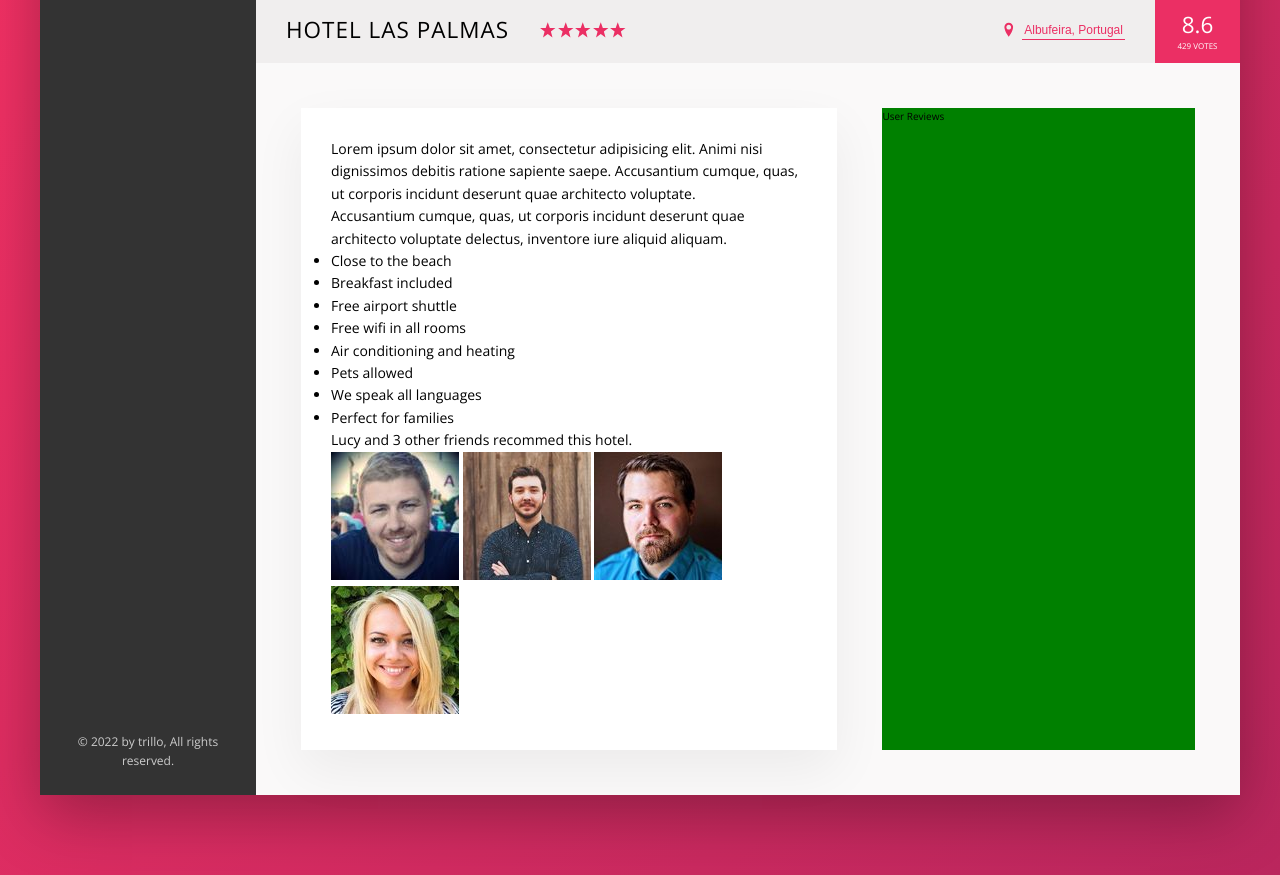
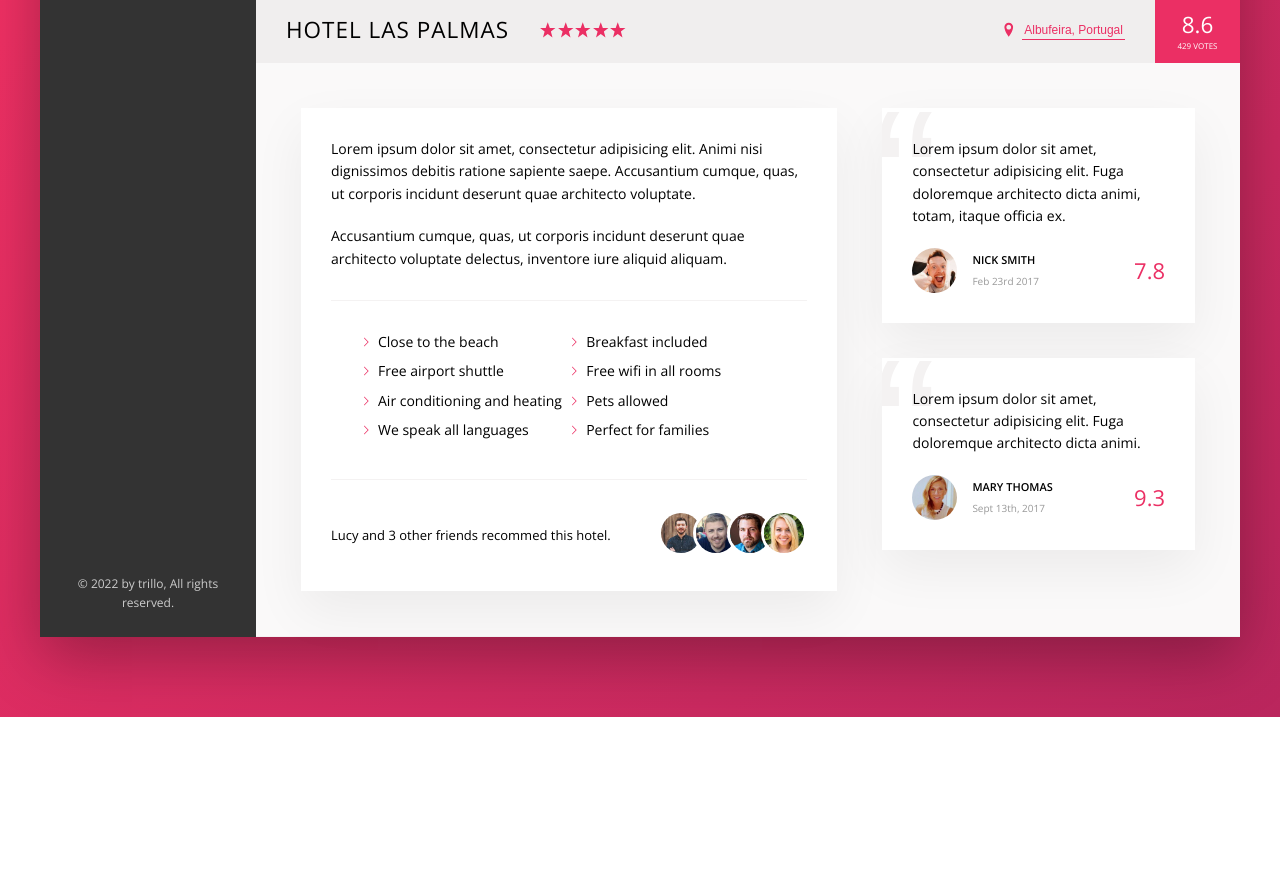
Before and after one commit to Chuck-Carr/Trillo, a website: page index.html in a window 1280 px wide. Shown: the part 538-1413 px from the top of the page. After the commit the page ends 1255 px from the top, so only its background shows below. Drawn offline with nearby package versions, Linux system fonts and the light colour scheme.

Commit message:
added recommended and user review sections

```diff
--- a/index.html
+++ b/index.html
@@ -154,21 +154,46 @@
                                 <li class="list__item">We speak all languages</li>
                                 <li class="list__item">Perfect for families</li>
                             </ul>
-                            <div class="recommed">
-                                <p class="recommed_count">
+                            <div class="recommend">
+                                <p class="recommend__count">
                                     Lucy and 3 other friends recommed this hotel.
                                 </p>
                                 <div class="recommend__friends">
-                                    <img src="/img/user-3.jpg" alt="Friend">
-                                    <img src="/img/user-4.jpg" alt="Friend">
-                                    <img src="/img/user-5.jpg" alt="Friend">
-                                    <img src="/img/user-6.jpg" alt="Friend">
+                                    <img class="recommend__photo" src="/img/user-4.jpg" alt="Friend">
+                                    <img class="recommend__photo" src="/img/user-3.jpg" alt="Friend">
+                                    <img class="recommend__photo" src="/img/user-5.jpg" alt="Friend">
+                                    <img class="recommend__photo" src="/img/user-6.jpg" alt="Friend">
                                 </div>
                             </div>
                         </div>
 
                         <div class="user-reviews">
-                            User Reviews
+                            <figure class="review">
+                                <blockquote class="review__text">
+                                    Lorem ipsum dolor sit amet, consectetur adipisicing elit. Fuga doloremque architecto dicta animi, totam, itaque officia ex.
+                                </blockquote>
+                                <figcaption class="review__user">
+                                    <img class="review__photo" src="/img/user-1.jpg" alt="user 1">
+                                    <div class="review__user-box">
+                                        <p class="review__user-name">Nick Smith</p>
+                                        <p class="review__user-date">Feb 23rd 2017</p>
+                                    </div>
+                                    <div class="review__user-rating">7.8</div>
+                                </figcaption>
+                            </figure>
+                            <figure class="review">
+                                <blockquote class="review__text">
+                                    Lorem ipsum dolor sit amet, consectetur adipisicing elit. Fuga doloremque architecto dicta animi.
+                                </blockquote>
+                                <figcaption class="review__user">
+                                    <img class="review__photo" src="/img/user-2.jpg" alt="user 1">
+                                    <div class="review__user-box">
+                                        <p class="review__user-name">Mary Thomas</p>
+                                        <p class="review__user-date">Sept 13th, 2017</p>
+                                    </div>
+                                    <div class="review__user-rating">9.3</div>
+                                </figcaption>
+                            </figure>
                         </div>
                     </div>
                 </main>
--- a/sass/_base.scss
+++ b/sass/_base.scss
@@ -29,7 +29,7 @@ Grey dark 3: #999
 
     --shadow-dark: 0 2rem 6rem rgba(0, 0,0,.3);
     --shadow-light: 0 2rem 5rem rgba(0,0,0,.06);
-    --line: 1px solid var(var(--color-gray-light-2));
+    --line: 1px solid var(--color-gray-light-2);
 
 }
 
--- a/sass/_components.scss
+++ b/sass/_components.scss
@@ -319,25 +319,162 @@
 }
 
 
-.detail {
+///////////////////////
+// PARAGRAPH
+.paragraph:not(:last-of-type) {
+    margin-bottom: 2rem;
+}
+
+///////////////////////
+// LIST
+.list {
+    list-style: none;
+    margin: 3rem 0;
+    padding: 3rem;
+    border-top: var(--line);
+    border-bottom: var(--line);
+
     display: flex;
-    padding: 4.5rem;
-    background-color: var(--color-gray-light-1);
-    border-bottom: var(--line);
+    flex-wrap: wrap;
+
+    &__item {
+        flex: 0 0 50%;
+        margin-bottom: .7rem;
+    }
+
+    &__item::before {
+        content: "";
+        display: inline-block;
+        height: 1rem;
+        width: 1rem;
+        margin-right: .7rem;
+
+        // OLDER BROWSWERS
+        // background-image: url("/img/chevron-thin-right.svg");
+        // background-size: cover;
+
+        //NEWER BROWSERS - masks
+        background-color: var(--color-primary);
+        mask-image: url("/img/chevron-thin-right.svg");
+        mask-size: cover;
+    }
+
 
 }
 
-.description {
-    background-color: #fff;
-    box-shadow: var(--shadow-light);
-    flex: 0 0 60%;
-    margin-right: 4.5rem;
-    padding: 3rem;
-    font-size: 1.4rem;
+
+///////////////////////
+// RECOMMEND
+.recommend {
+    font-size: 1.3rem;
+    color: var(--color-gray-dark-3);
+
+    display: flex;
+    align-items: center;
+
+
+    &__count {
+        margin-right: auto;
+
+    }
+
+    &__friends {
+
+
+    }
+    &__photo {
+        box-sizing: content-box;
+        height: 4rem;
+        width: 4rem;
+        border-radius: 50%;
+        border: 3px solid #fff;
+
+        &:not(:last-child) {
+            margin-right: -1.5rem;
+        }
+    }
+
 
 }
 
-.user-reviews {
-    background-color: green;
-    flex: 1;
+///////////////////////
+// REVIEWS
+.review {
+    background-color: #fff;
+    box-shadow: var(--shadow-light);
+    padding: 3rem;
+    margin-bottom: 3.5rem;
+    position: relative;
+    overflow: hidden;
+
+
+
+    &__text {
+        margin-bottom: 2rem;
+        z-index: 10;
+        position: relative;
+    }
+
+    &__user {
+        display: flex;
+        margin-top: 2rem;
+        align-items: center;
+
+    }
+
+    &__photo {
+        height: 4.5rem;
+        width: 4.5rem;
+        border-radius: 50%;
+        margin-right: 1.5rem;
+    }
+
+    &__user-box {
+        margin-right: auto;
+
+    }
+
+    &__user-name {
+        font-size: 1.1rem;
+        font-weight: 600;
+        text-transform: uppercase;
+        margin-bottom: .4rem;
+    }
+
+    &__user-date {
+        font-size: 1rem;
+        color: var(--color-grey-dark-3);
+
+    }
+    &__user-rating {
+        font-size: 2.2rem;
+        color: var(--color-primary);
+        font-weight: 300;
+    }
+
+    &::before {
+        content: "\201C";
+        position: absolute;
+        top: -2.75rem;
+        left: -1rem;
+        line-height: 1;
+        font-size: 20rem;
+        color: var(--color-gray-light-2);
+        font-family: sans-serif;
+        z-index: 1;
+
+
+
+    }
+
+
 }
+
+///////////////////////
+// RECOMMEND
+
+///////////////////////
+// RECOMMEND
+
+///////////////////////
+// RECOMMEND
--- a/sass/_layout.scss
+++ b/sass/_layout.scss
@@ -37,3 +37,30 @@
     background-color: var(--color-gray-light-3);
     flex: 1;
 }
+
+.detail {
+    display: flex;
+    padding: 4.5rem;
+    background-color: var(--color-gray-light-1);
+    border-bottom: var(--line);
+    font-size: 1.4rem;
+
+}
+
+.description {
+    background-color: #fff;
+    box-shadow: var(--shadow-light);
+    flex: 0 0 60%;
+    margin-right: 4.5rem;
+    padding: 3rem;
+
+
+
+}
+
+.user-reviews {
+    flex: 1;
+
+    display: flex;
+    flex-direction: column;
+}
```
Also changed, not shown: dist/css/main.css, 1 other file.
